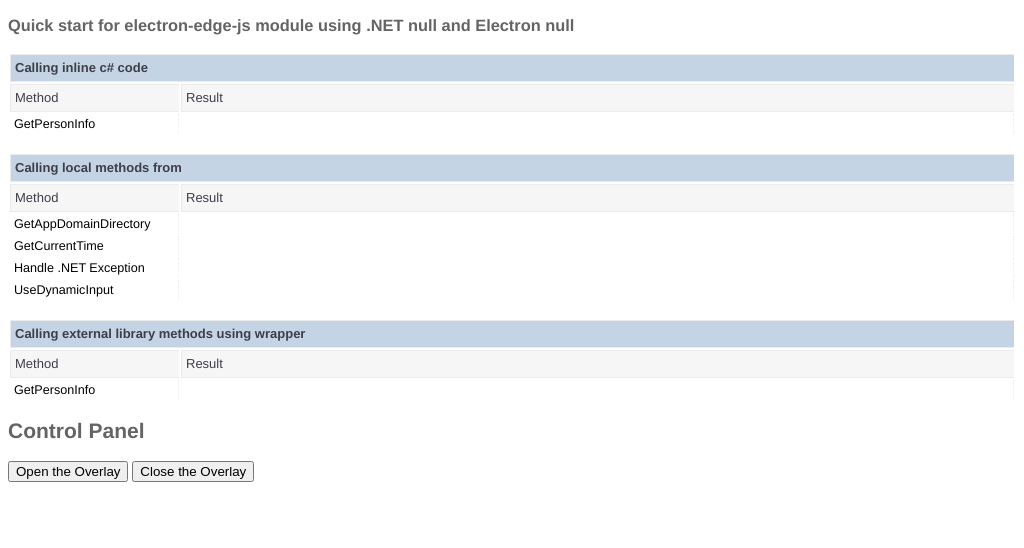
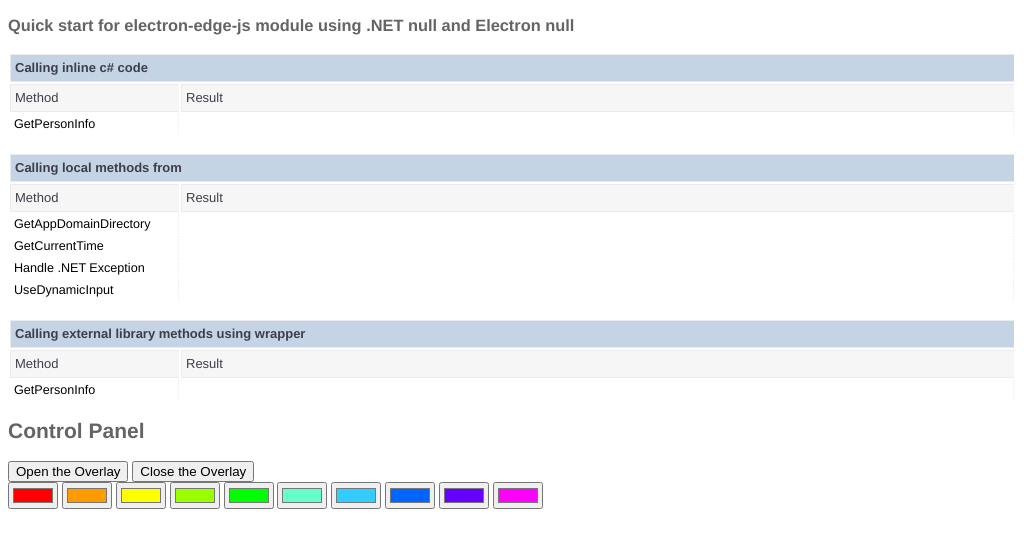
Before and after one commit to TLChicken/lecturer-broadcasting-software, an Electron app: page index.html in a window 1024 px wide. Drawn offline with Linux system fonts and the light colour scheme.

Commit message:
Add color input buttons, not functional yet

```diff
--- a/index.html
+++ b/index.html
@@ -101,5 +101,16 @@
     <h2>Control Panel</h2>
     <button id="open-overlay">Open the Overlay</button>
     <button id="close-overlay">Close the Overlay</button>
+    <br />
+    <input type="color" id="color1", value="#ff0000" />
+    <input type="color" id="color2", value="#ff9b00" />
+    <input type="color" id="color3", value="#ffff00" />
+    <input type="color" id="color4", value="#9bff00" />
+    <input type="color" id="color5", value="#00ff00" />
+    <input type="color" id="color6", value="#66ffcc" />
+    <input type="color" id="color7", value="#33ccff" />
+    <input type="color" id="color8", value="#0066ff" />
+    <input type="color" id="color9", value="#6600ff" />
+    <input type="color" id="color10", value="#ff00ff" />
   </body>
 </html>
```
